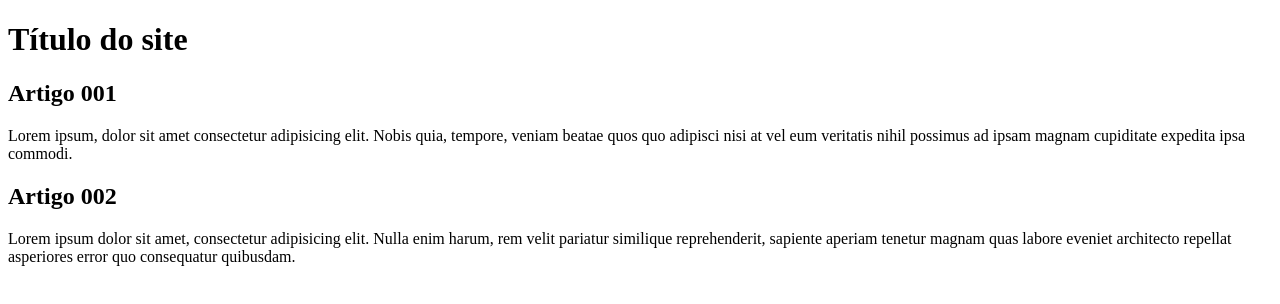
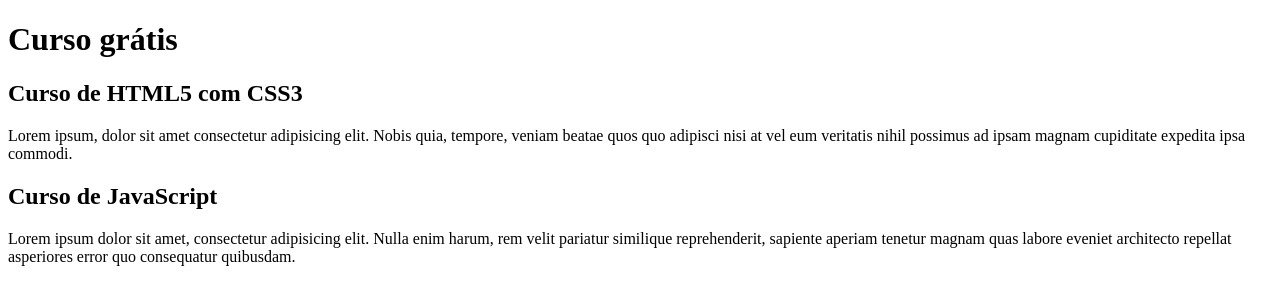
Before and after one commit to Azevd0/projeto-site2, a plain HTML site: page index.html in a window 1280 px wide. Drawn offline with Linux system fonts and the light colour scheme.

Commit message:
comecei a escrever o conteúdo

```diff
--- a/index.html
+++ b/index.html
@@ -3,18 +3,18 @@
 <head>
     <meta charset="UTF-8">
     <meta name="viewport" content="width=device-width, initial-scale=1.0">
-    <title>Document</title>
+    <title></title>
 </head>
 <body>
     <header>
-        <h1>Título do site</h1>
+        <h1>Curso grátis</h1>
     </header>
     <article>
-        <h2>Artigo 001</h2>
+        <h2>Curso de HTML5 com CSS3</h2>
         <p>Lorem ipsum, dolor sit amet consectetur adipisicing elit. Nobis quia, tempore, veniam beatae quos quo adipisci nisi at vel eum veritatis nihil possimus ad ipsam magnam cupiditate expedita ipsa commodi.</p>
     </article>
     <article>
-        <h2>Artigo 002</h2>
+        <h2>Curso de JavaScript</h2>
         <p>Lorem ipsum dolor sit amet, consectetur adipisicing elit. Nulla enim harum, rem velit pariatur similique reprehenderit, sapiente aperiam tenetur magnam quas labore eveniet architecto repellat asperiores error quo consequatur quibusdam.</p>
     </article>
 </body>
```
